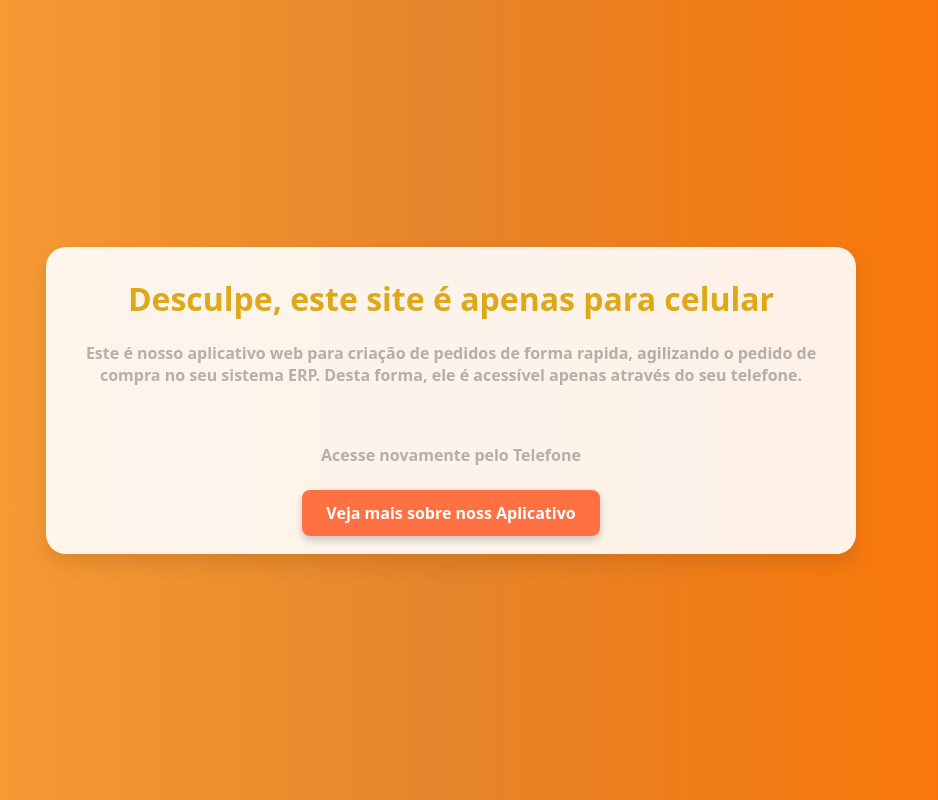
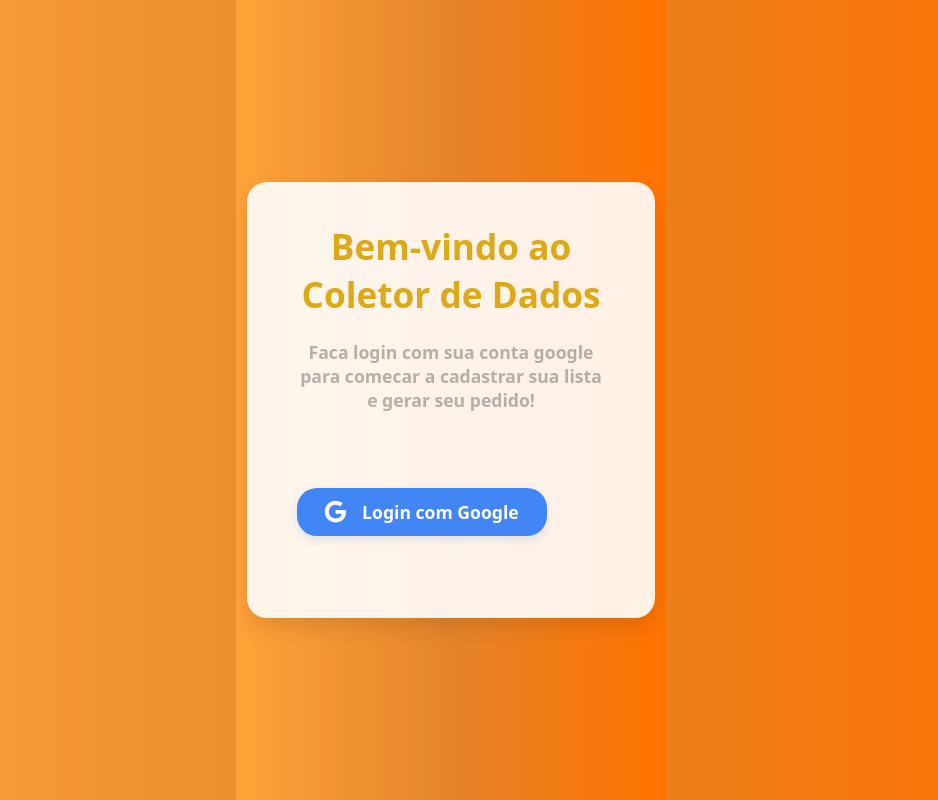
Before and after one commit to RicardoFroeseler/gerador_pedidos, a plain HTML site: page index.html in a window 1280 px wide. Shown: the whole page, without its empty margins (189-1127 px from the left). Drawn offline with Linux system fonts and the light colour scheme.

Commit message:
Add files via upload

```diff
--- a/assets/styles/login.css
+++ b/assets/styles/login.css
@@ -3,122 +3,95 @@
     margin: 0;
     padding: 0;
     box-sizing: border-box;
-
     font-family: system-ui, -apple-system, BlinkMacSystemFont, 'Segoe UI', Roboto, Oxygen, Ubuntu, Cantarell, 'Open Sans', 'Helvetica Neue', sans-serif;
 }
 
 /* Estilos globais para centralização */
 html, body {
-    height: 100vh; /* Garante que o html e body ocupem toda a altura da tela */
+    height: 100vh;
+    min-height: 100vh;
     display: flex;
-    justify-content: center; /* Centraliza horizontalmente */
-    align-items: center; /* Centraliza verticalmente */
-    background: -webkit-linear-gradient(90deg, #ffa238,#e5842a,#ff7300);
-    background: linear-gradient(90deg, #ffa238,#e5842a,#ff7300);
+    justify-content: center;
+    align-items: center;
+    background: linear-gradient(90deg, #ffa238, #e5842a, #ff7300);
 }
 
-body {
-    background: transparent;
+/* Container principal */
+.container {
+    display: flex;
+    flex-direction: column;
+    justify-content: center;
+    align-items: center;
+    text-align: center;
+    background-color: rgba(255, 255, 255, 0.9);
+    padding: 30px 30px 40px 30px;
+    border-radius: 20px;
+    box-shadow: 0 10px 20px rgba(0, 0, 0, 0.1);
+    max-width: 400px;
+    width: 95%;
+    animation: fadeIn 0.8s ease-in-out;
 }
 
-/* Ocultar conteúdo mobile por padrão */
+/* Mostre sempre o conteúdo mobile */
 .mobile-content {
-    display: none;
+    display: block;
+    width: 100%;
 }
 
-/* Mostrar conteúdo mobile e ocultar desktop quando for uma tela pequena */
-@media (max-width: 768px) {
-    .desktop-content {
-        display: none; /* Esconder conteúdo de desktop em telas pequenas */
-    }
-
-    .mobile-content {
-        display: block; /* Mostrar conteúdo de mobile */
-    }
-}
-
-/* Container principal que centraliza o conteúdo */
-.container {
-    display: flex;
-    flex-direction: column; /* Garante que o conteúdo dentro do container seja disposto em coluna */
-    justify-content: center; /* Centraliza o conteúdo internamente */
-    align-items: center; /* Centraliza o conteúdo ao centro */
-    text-align: center; /* Texto centralizado */
-    background-color: rgba(255, 255, 255, 0.9);
-    padding: 30px;
-    border-radius: 20px;
-    box-shadow: 0 10px 20px rgba(0, 0, 0, 0.1);
-    max-width: 900px;
-    width: 90%;
-    animation: fadeIn 0.8s ease-in-out; /* Animação de entrada */
-}
-
-
-/* inicio estilo para tela desktop */
-.h1desktop {
+.h1smart {
     color: #dda919;
     padding-bottom: 22px;
-    font-family: system-ui, -apple-system, BlinkMacSystemFont, 'Segoe UI', Roboto, Oxygen, Ubuntu, Cantarell, 'Open Sans', 'Helvetica Neue', sans-serif;
+    font-size: 2rem;
+    font-weight: bold;
 }
 
 .h3desktop {
-    font-size: 16px;
-
+    font-size: 1rem;
     color: #50504f6b;
     padding-bottom: 36px;
-
-
 }
 
-/* Estilo do botão de redirecionamento */
-.btn-redirect {
+#login-google {
     padding: 12px 24px;
-    background-color: #ff7043;
-    color: white;
-    text-decoration: none;
-    border-radius: 8px;
-    transition: background-color 0.3s ease, transform 0.3s ease;
-    font-weight: bold;
-    box-shadow: 0 4px 8px rgba(0, 0, 0, 0.2);
-
-
-}
-
-.btn-redirect:hover {
-    background-color: #f4511e;
-
-}
-
-/* final estilo para tela desktop */
-
-/* inicio estilo para tela smartphone */
-.h1smart {
-    color: #dda919;
-    padding-bottom: 22px;
-    font-family: system-ui, -apple-system, BlinkMacSystemFont, 'Segoe UI', Roboto, Oxygen, Ubuntu, Cantarell, 'Open Sans', 'Helvetica Neue', sans-serif;
-}
-
-
-#login-google {
-    padding: 10px 20px;
     background-color: #4285F4;
     width: 250px;
     color: white;
     border: none;
     cursor: pointer;
-    margin-top: 52px;
+    margin-top: 40px;
     margin-bottom: 22px;
     border-radius: 20px;
     transition: background-color 0.3s ease, transform 0.3s ease;
-
+    font-size: 1.1rem;
+    font-weight: bold;
+    box-shadow: 0 4px 8px rgba(66, 133, 244, 0.15);
+    display: flex;
+    align-items: center;
+    justify-content: center;
 }
 
-i {
+#login-google i {
     margin-right: 16px;
+    font-size: 1.4rem;
 }
 
 #login-google:hover {
     background-color: #3367d6;
+    transform: translateY(-2px) scale(1.03);
 }
 
-/* inicio estilo para tela smartphone */
+/* Animação fadeIn */
+@keyframes fadeIn {
+    from { opacity: 0; transform: translateY(30px);}
+    to { opacity: 1; transform: translateY(0);}
+}
+
+/* Responsividade para telas grandes */
+@media (min-width: 700px) {
+    .container {
+        max-width: 430px;
+        padding: 40px 50px 60px 50px;
+    }
+    .h1smart { font-size: 2.2rem; }
+    .h3desktop { font-size: 1.1rem; }
+}
```
Also changed, not shown: index.html (+3 -1 lines).
